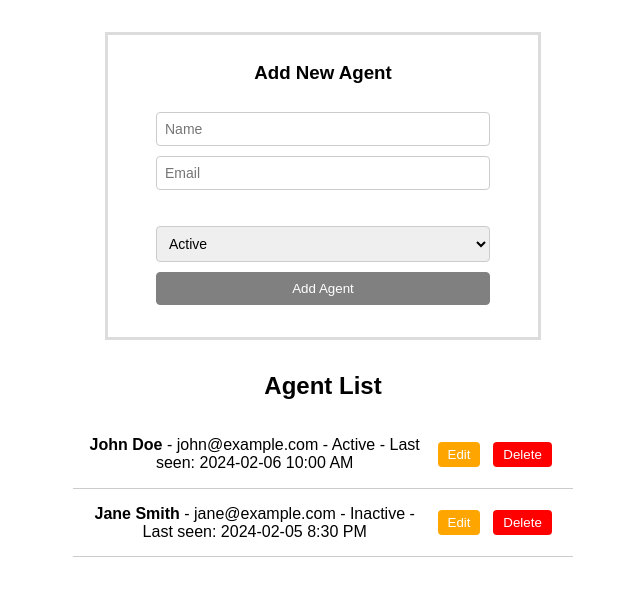
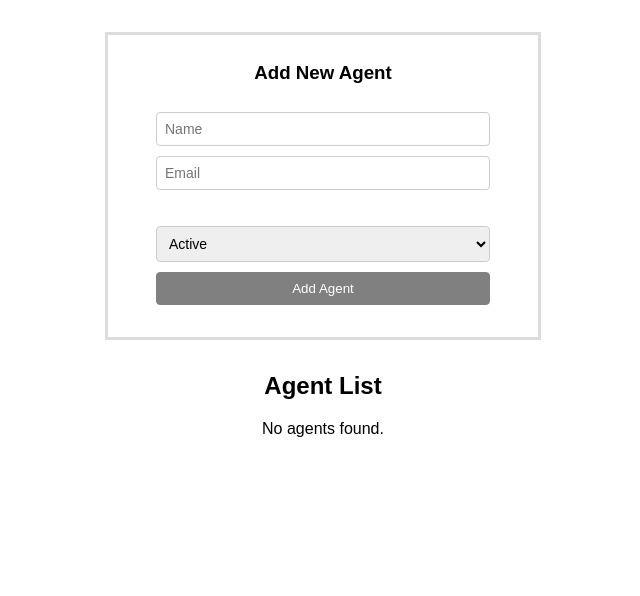
Before and after one commit to neffedych/Espresso-lab, a React (Create React App) app: page / in a window 1280 px wide. Shown: the top 596 px of the page, without its empty margins (317-957 px from the left). Built offline with nearby package versions, Linux system fonts and the light colour scheme.

Commit message:
Implemented LocalStorage

```diff
--- a/src/components/AgentList.tsx
+++ b/src/components/AgentList.tsx
@@ -1,4 +1,4 @@
-import React, { useState } from "react";
+import React, { useEffect, useState } from "react";
 import "./AgentList.css";
 
 interface Agent {
@@ -15,12 +15,19 @@ const initialAgents: Agent[] = [
 ];
 
 const AgentList: React.FC = () => {
-  const [agents, setAgents] = useState<Agent[]>(initialAgents);
+    const [agents, setAgents] = useState<Agent[]>(() => {
+        const storedAgents = localStorage.getItem("agents");
+        return storedAgents ? JSON.parse(storedAgents) : [];
+      });
   const [name, setName] = useState("");
   const [email, setEmail] = useState("");
   const [status, setStatus] = useState<"Active" | "Inactive">("Active");
   const [emailError, setEmailError] = useState(false);
   const [editingAgentId, setEditingAgentId] = useState<string | null>(null);
+
+  useEffect(() => {
+    localStorage.setItem("agents", JSON.stringify(agents));
+  }, [agents]);
 
   const validateEmail = (email: string) => {
     const emailRegex = /^[^\s@]+@[^\s@]+\.[^\s@]+$/;
```
